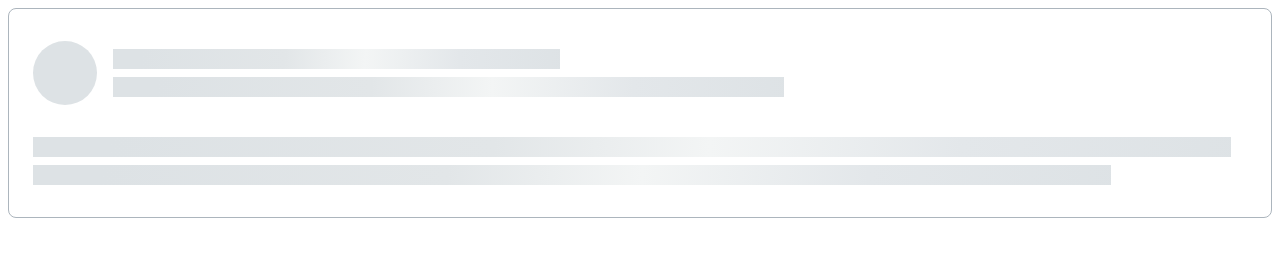
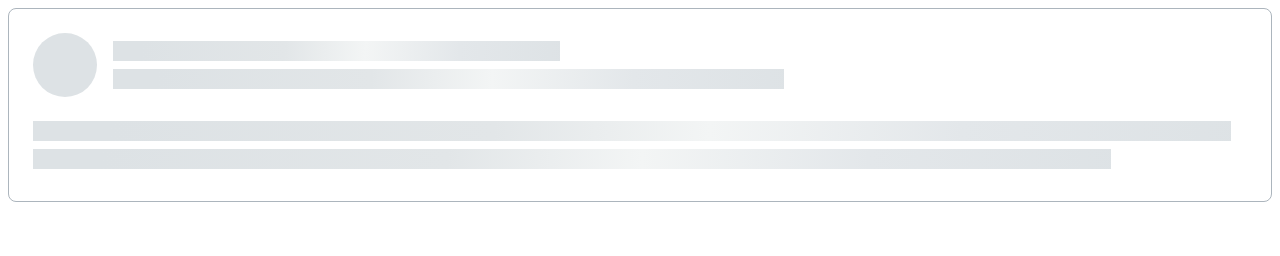
Before and after one commit to js-tasks-ru/htmlcss-20251006_smdidenko, a website: page 04-lection2/02-skeleton/index.html in a window 1280 px wide. Drawn offline with Linux system fonts and the light colour scheme.

Commit message:
bugfix2
bugfix2

```diff
--- a/04-lection2/02-skeleton/index.html
+++ b/04-lection2/02-skeleton/index.html
@@ -10,16 +10,12 @@
       <div class="skeleton__top">
         <div class="skeleton__photo"></div>
         <div class="skeleton__description">
-          <div
-            class="skeleton__line skeleton__line_w40 skeleton__line_mt"
-          ></div>
-          <div
-            class="skeleton__line skeleton__line_w60 skeleton__line_mb"
-          ></div>
+          <div class="skeleton__line skeleton__line_w40"></div>
+          <div class="skeleton__line skeleton__line_w60"></div>
         </div>
       </div>
       <div class="skeleton__bottom">
-        <div class="skeleton__line skeleton__line_mt"></div>
+        <div class="skeleton__line"></div>
         <div class="skeleton__line skeleton__line_w90"></div>
       </div>
     </div>
--- a/04-lection2/02-skeleton/skeleton.css
+++ b/04-lection2/02-skeleton/skeleton.css
@@ -4,7 +4,7 @@
   gap: 1.5rem;
   border-radius: 8px;
   border: 1px solid var(--grey-3);
-  padding: 2rem 2.5rem 2rem 1.5rem;
+  padding: 1.5rem 2.5rem 2rem 1.5rem;
 }
 
 .skeleton__top {
@@ -31,6 +31,7 @@
 .skeleton__description {
   display: flex;
   flex-direction: column;
+  align-self: center;
   width: 100%;
   gap: 0.5rem;
   flex: 1;
@@ -59,11 +60,3 @@
 .skeleton__line_w90 {
   width: 90%;
 }
-
-.skeleton__line_mt {
-  margin-top: 0.5rem;
-}
-
-.skeleton__line_mb {
-  margin-bottom: 0.5rem;
-}
```
